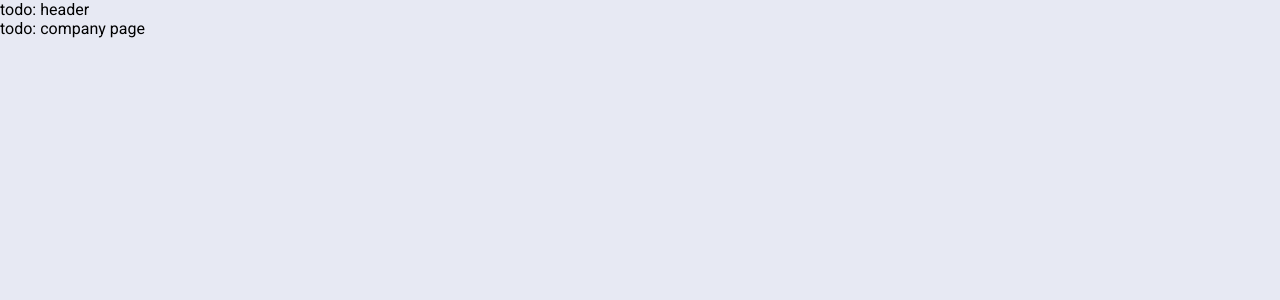
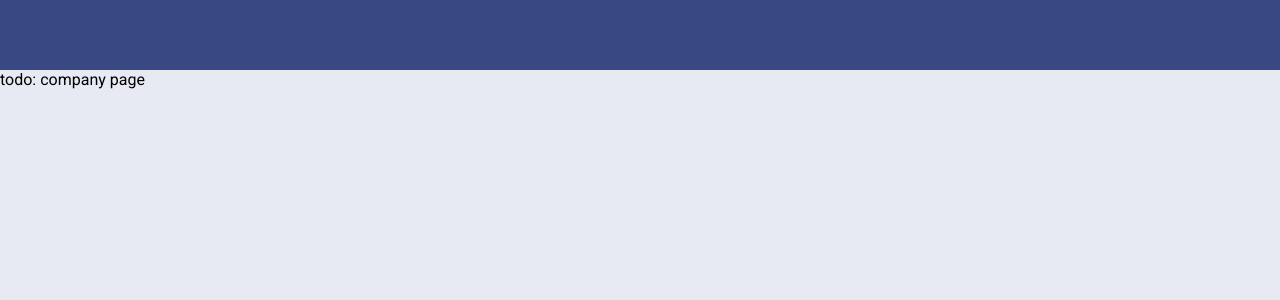
Before and after one commit to danielbonifacio/test20190509, a Vue app: page /#/ in a window 1280 px wide. Shown: the top 300 px of the page. Built offline with nearby package versions, Linux system fonts and the light colour scheme; the HTML template or start-up script is replaced by a standard one.

Commit message:
feat(structure): add header block

```diff
--- a/package.json
+++ b/package.json
@@ -67,7 +67,7 @@
     "raw-loader": "^0.5.1",
     "rimraf": "^2.6.2",
     "sass-loader": "^7.1.0",
-    "sass-resources-loader": "^2.0.0",
+    "sass-resources-loader": "^2.0.1",
     "url-loader": "^1.1.2",
     "vue-jest": "^3.0.1",
     "vue-loader": "^15.4.2",
--- a/src/components/Header.vue
+++ b/src/components/Header.vue
@@ -1,6 +1,6 @@
 <template>
   <header>
-    todo: header
+    <!-- todo: header -->
   </header>
 </template>
 
@@ -9,3 +9,20 @@ export default {
 
 }
 </script>
+
+<style lang="scss" scoped>
+@import "~Styles/_vars.scss";
+@import "~Styles/_mixins.scss";
+
+$header_bg: $primary;
+$header_color: $foreground;
+$header_height: 70px;
+
+header {
+  background-color: $header_bg;
+  color: $header_color;
+  height: $header_height;
+
+  @include align-center;
+}
+</style>
--- /dev/null
+++ b/src/styles/_mixins.scss
@@ -0,0 +1,4 @@
+@mixin align-center {
+  display: flex;
+  align-items: center;
+}
--- /dev/null
+++ b/src/styles/_vars.scss
@@ -0,0 +1,2 @@
+$primary: #394783;
+$foreground: #FFFFFF;
```
Also changed, not shown: src/images/logo-pink.png (added).
